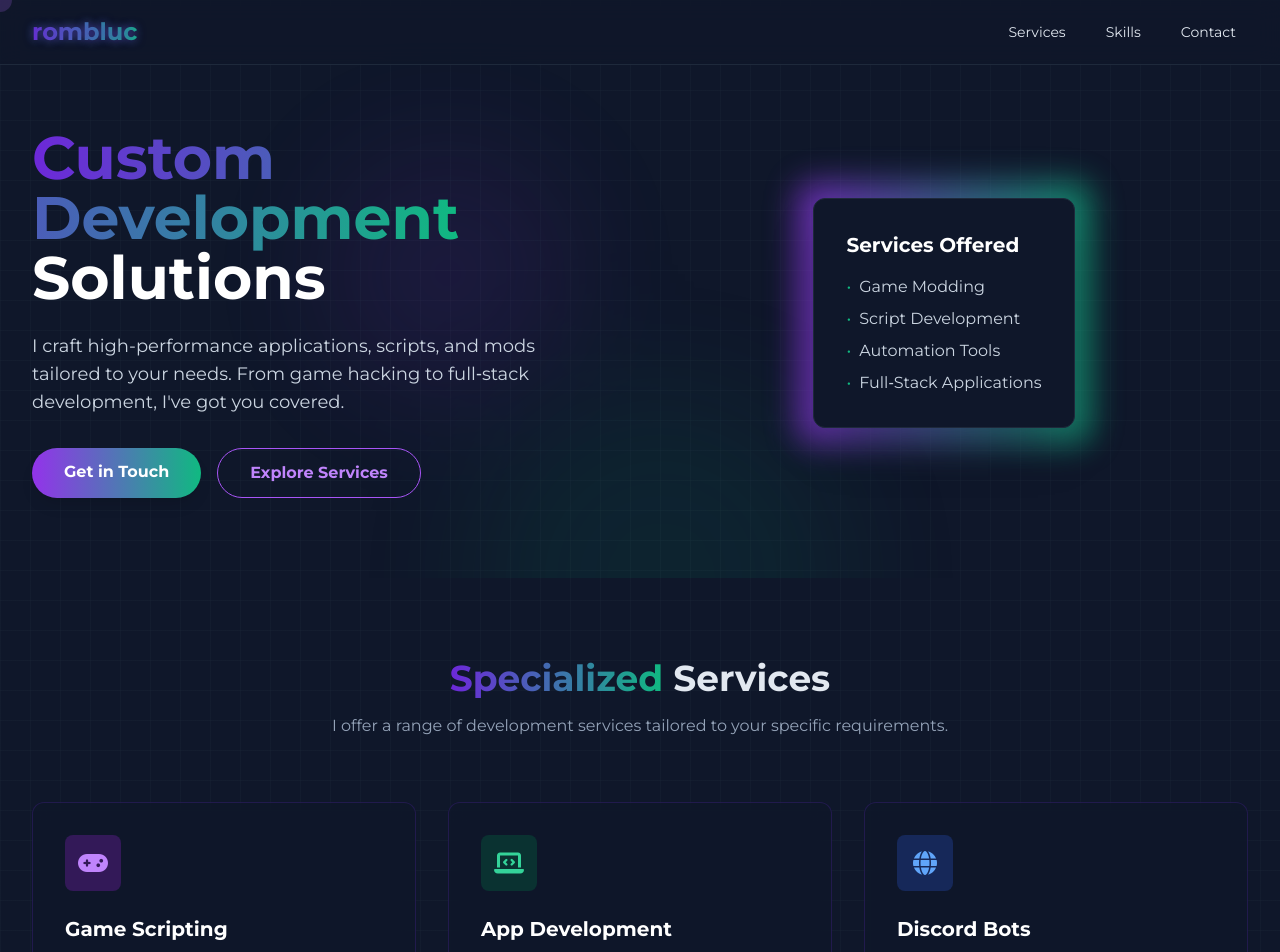
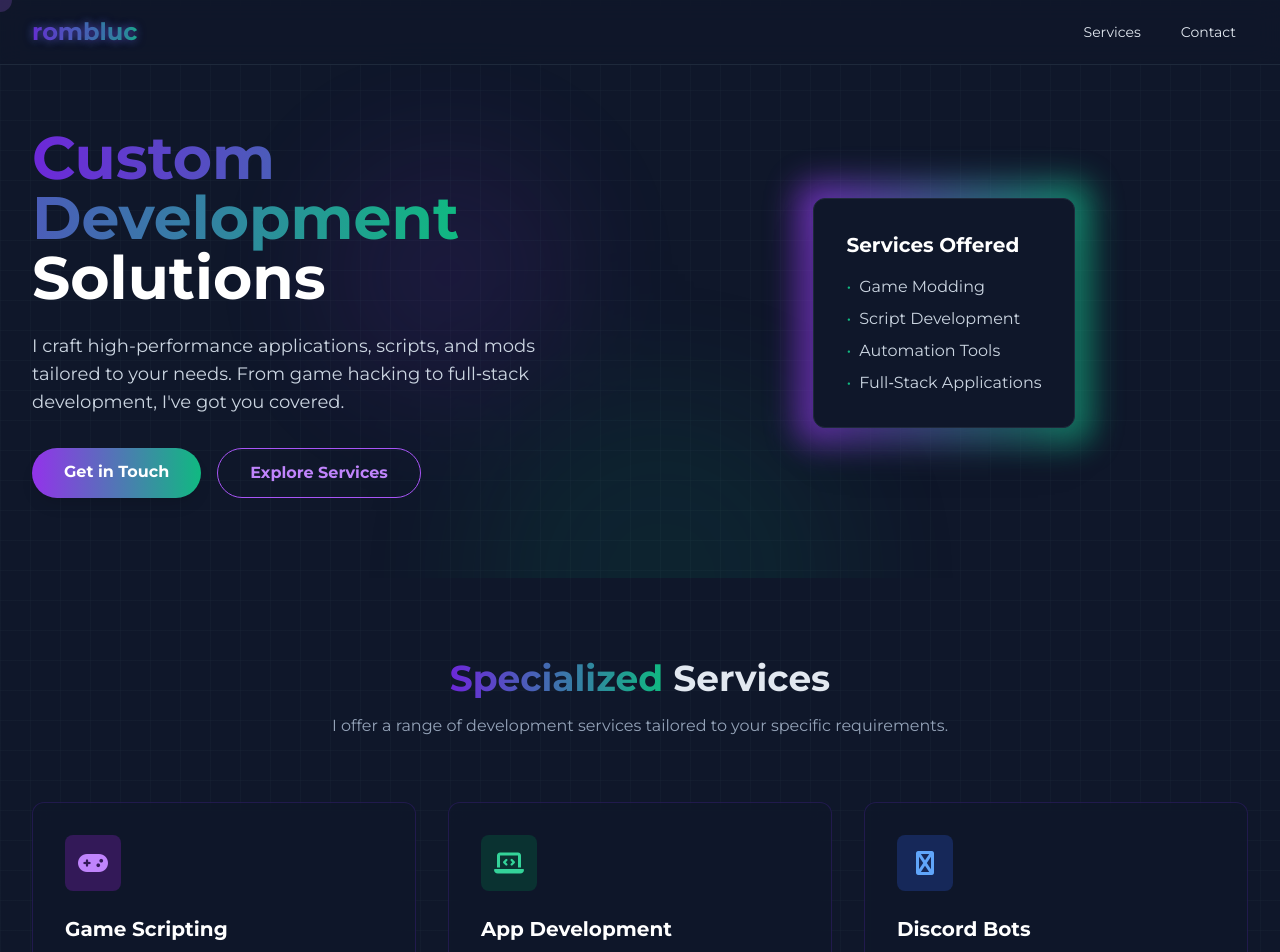
Before and after one commit to romblucontop/rombluc.xyz, a plain HTML site: page index.html in a window 1280 px wide. Shown: the top 952 px of the page. Drawn offline with nearby package versions, Linux system fonts and the light colour scheme.

Commit message:
Update index.html

```diff
--- a/index.html
+++ b/index.html
@@ -126,7 +126,6 @@
                 <div class="hidden md:block">
                     <div class="ml-10 flex items-baseline space-x-4">
                         <a href="#services" class="px-3 py-2 rounded-md text-sm font-medium hover:text-purple-400">Services</a>
-                        <a href="#skills" class="px-3 py-2 rounded-md text-sm font-medium hover:text-emerald-400">Skills</a>
                         <a href="#contact" class="px-3 py-2 rounded-md text-sm font-medium hover:text-purple-400">Contact</a>
                     </div>
                 </div>
@@ -224,7 +223,7 @@
             <!-- Web Development -->
             <div class="card rounded-xl p-8 hover:shadow-lg">
                 <div class="w-14 h-14 rounded-lg bg-blue-900 bg-opacity-50 flex items-center justify-center mb-6">
-                    <i class="fas fa-globe text-2xl text-blue-400"></i>
+                    <i class="fas fa-discord text-2xl text-blue-400"></i>
                 </div>
                 <h3 class="text-xl font-bold mb-3 text-white">Discord Bots</h3>
                 <p class="text-slate-400 mb-4">
```
